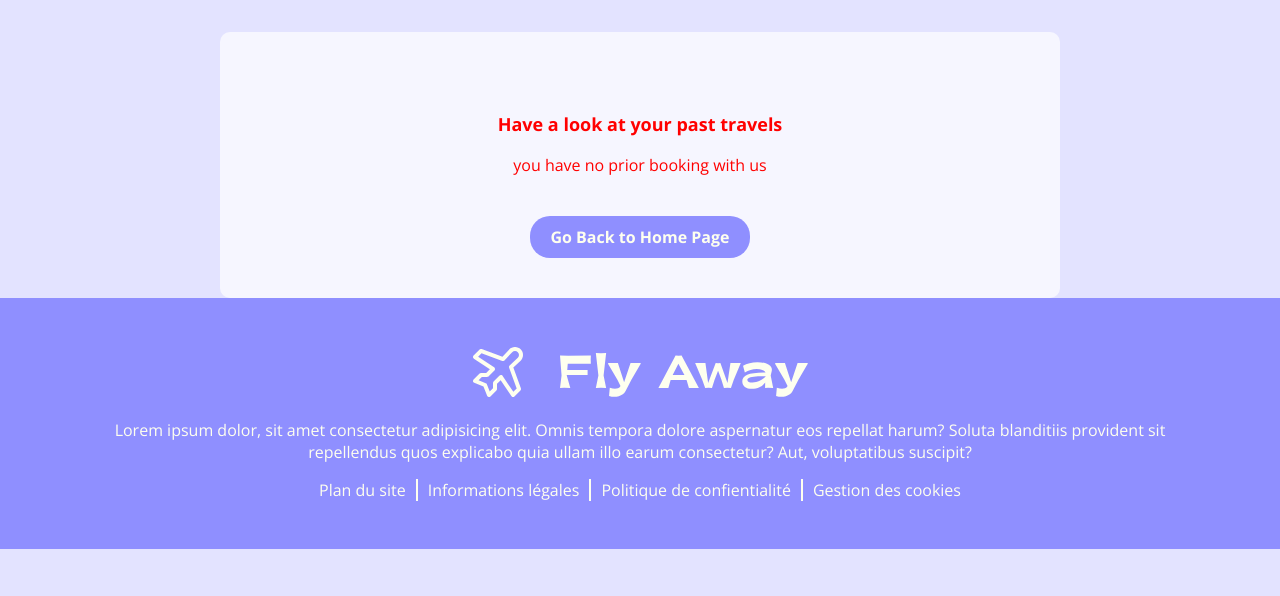
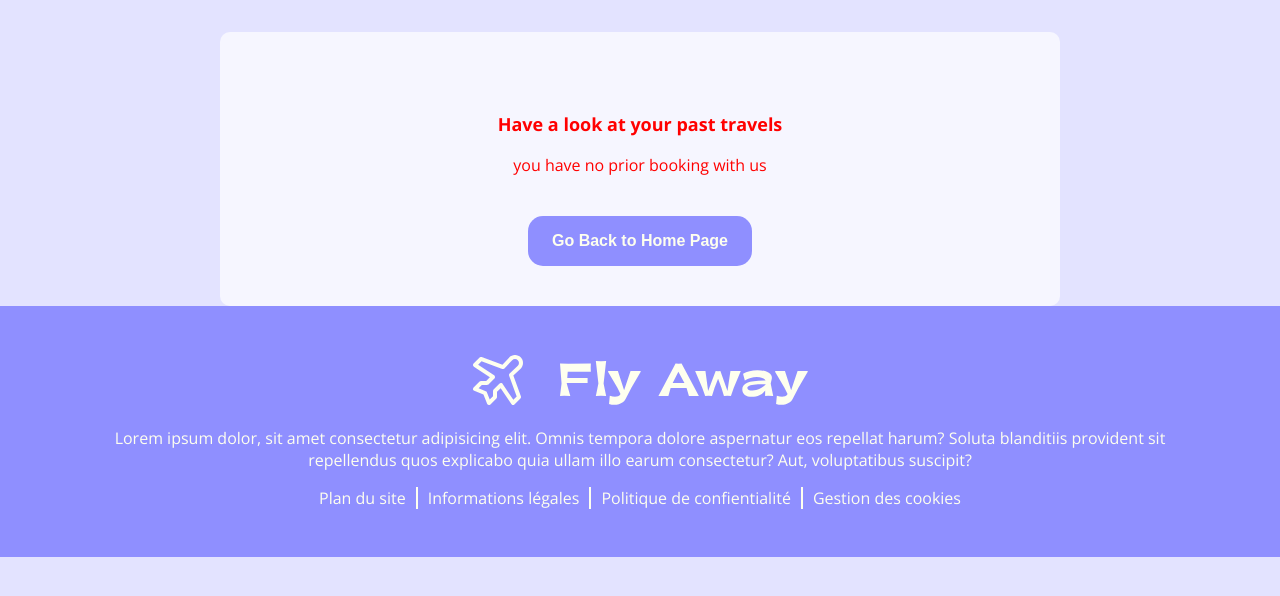
Before and after one commit to nemnem202/Brief_5_Simplost, a website built with Vite: page index.html in a window 1280 px wide. Both pictures are taken after a click on the button "Booking History". Shown: the part 98-694 px from the top of the page. Built offline with nearby package versions, Linux system fonts and the light colour scheme; files whose address does not match are found by name.

Commit message:
add homepage button

```diff
--- a/src/components/historyComponent.ts
+++ b/src/components/historyComponent.ts
@@ -24,6 +24,9 @@ export class HistoryComponent extends Component {
           tic.innerHTML = "";
         }
       }
+      const homeButton = document.getElementById("home-button-container");
+      homeButton?.appendChild(createButton("Go Back to Home Page", "home-button", ()=>AppManager.getInstance().changePage("home")  ))
+
     }, 0);
   }
 }
--- a/src/componentsTemplates/historyComponent.html
+++ b/src/componentsTemplates/historyComponent.html
@@ -58,8 +58,7 @@
       <p class="no-booking">you have no prior booking with us</p>
     </div>
 
-    <div class="home-button">
-      <a href="index.html">Go Back to Home Page</a>
+    <div class="home-button" id="home-button-container" >
     </div>
   </div>
 
```
